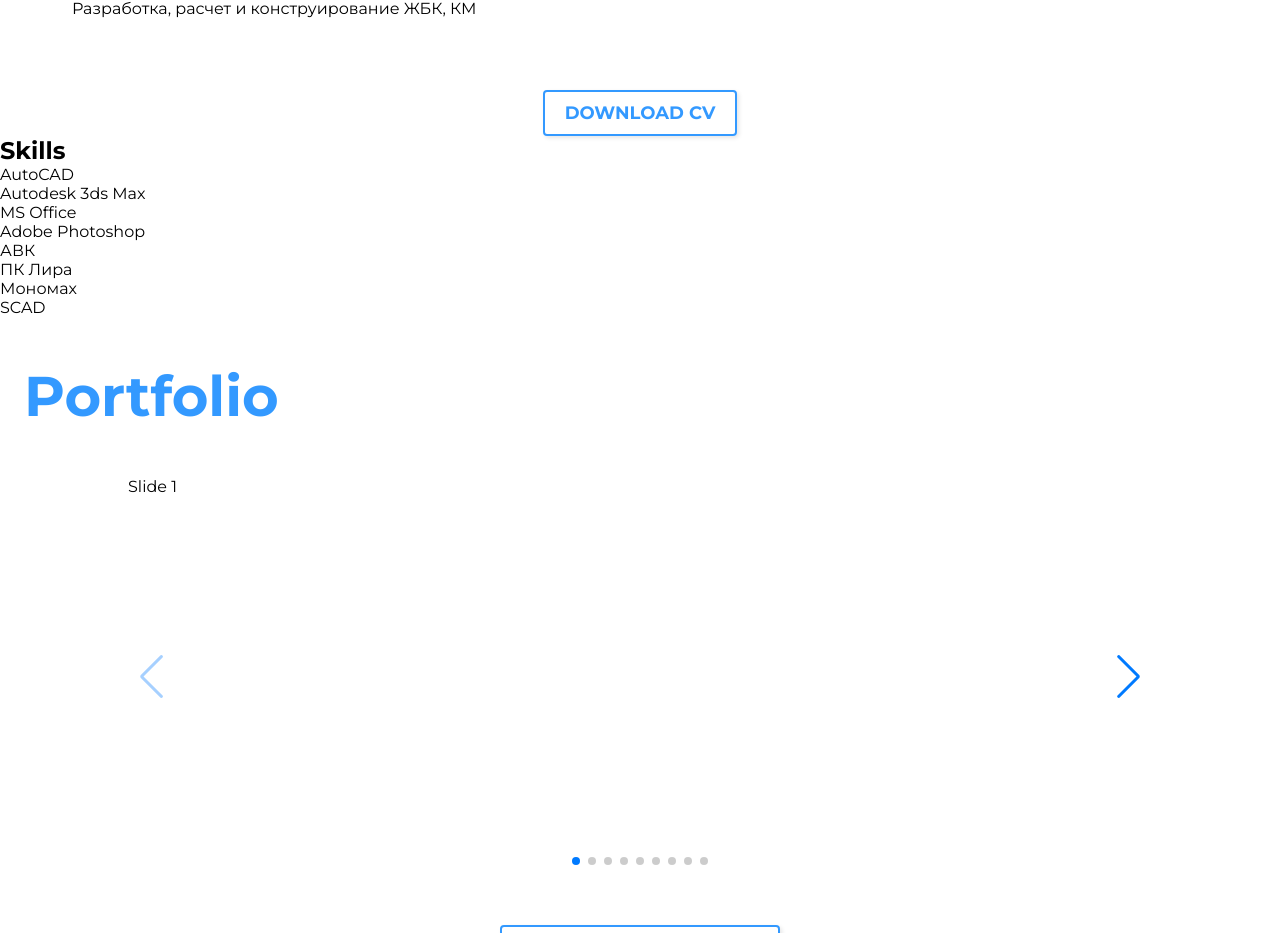
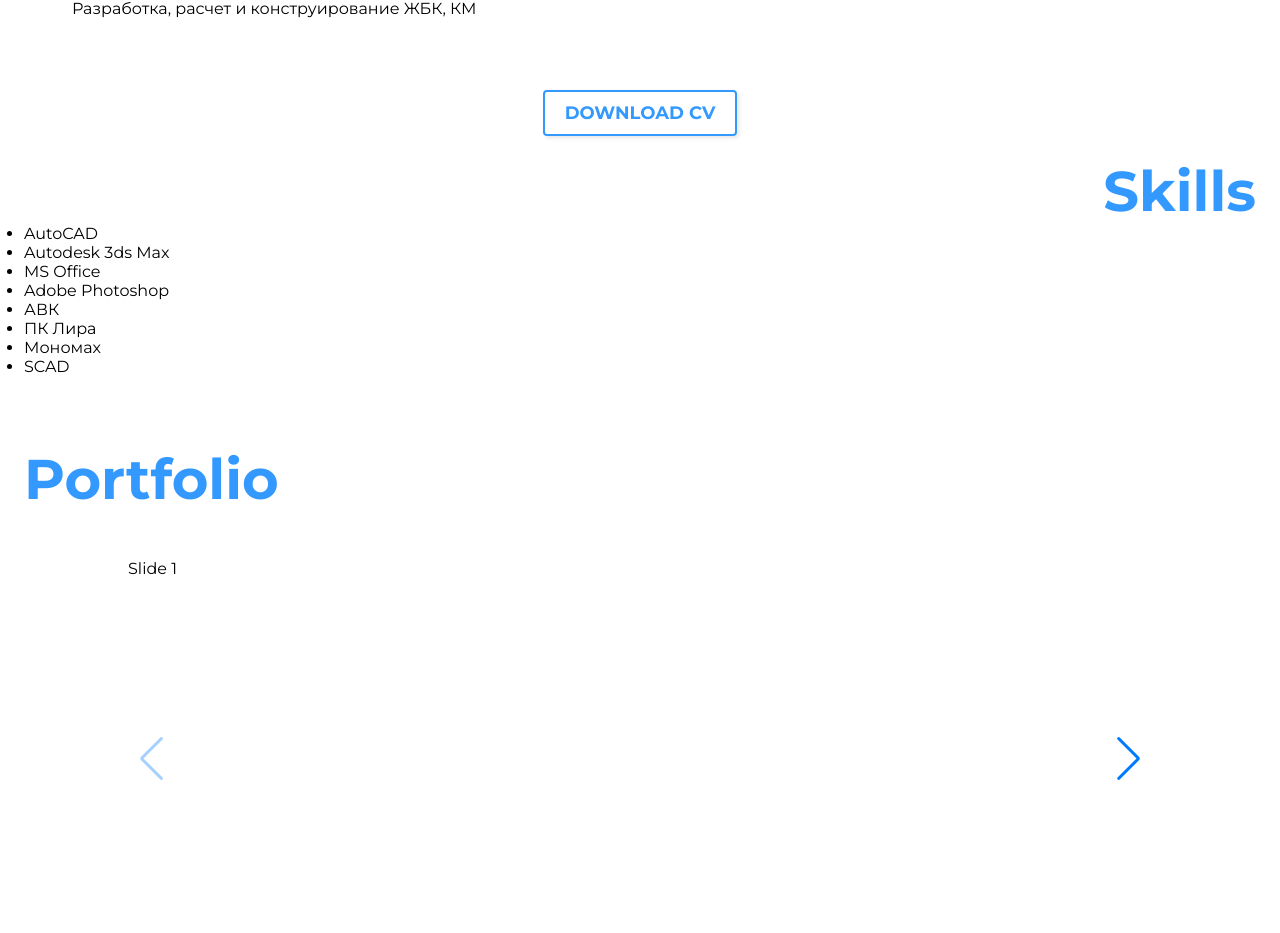
Before and after one commit to vladyslavZinchenko77/dsablin-engineer, a React (Vite) app: page / in a window 1280 px wide. Shown: the part 2079-3012 px from the top of the page. Built offline with nearby package versions, Linux system fonts and the light colour scheme.

Commit message:
added styles for skills

```diff
--- a/src/components/ui/Skills/Skills.scss
+++ b/src/components/ui/Skills/Skills.scss
@@ -1,6 +1,16 @@
-// font-size: 56px;
-//     font-style: normal;
-//     font-weight: 700;
-//     color: $main-blue;
-//     line-height: 114.286%;
-//     z-index: 2;
+@import "../../../styles/viriables.scss";
+
+
+.skills{
+    padding: 24px;
+}
+
+.skills__title{
+    font-size: 56px;
+    font-style: normal;
+    font-weight: 700;
+    color: $main-blue;
+    line-height: 114.286%;
+    text-align: right;
+    z-index: 2;
+}
--- a/src/components/ui/Skills/Skills.tsx
+++ b/src/components/ui/Skills/Skills.tsx
@@ -1,3 +1,4 @@
+import './Skills.scss';
 const Skills = () => {
   return (
     <section className="skills">
```
